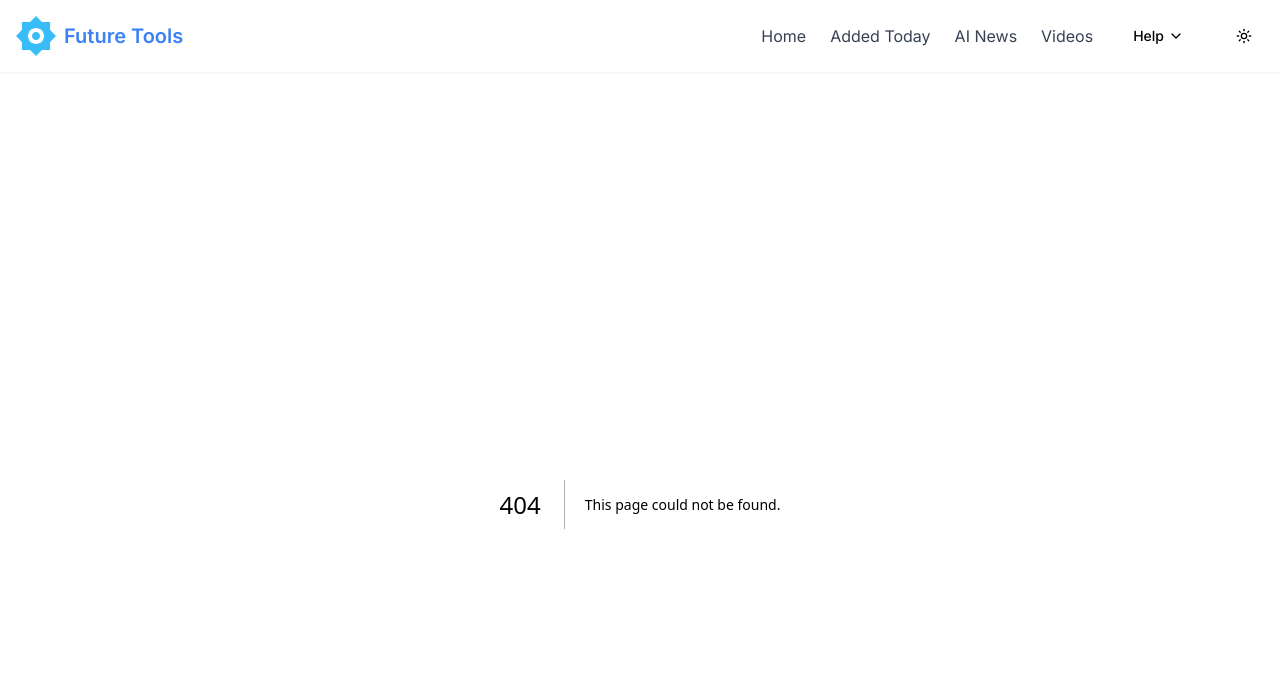
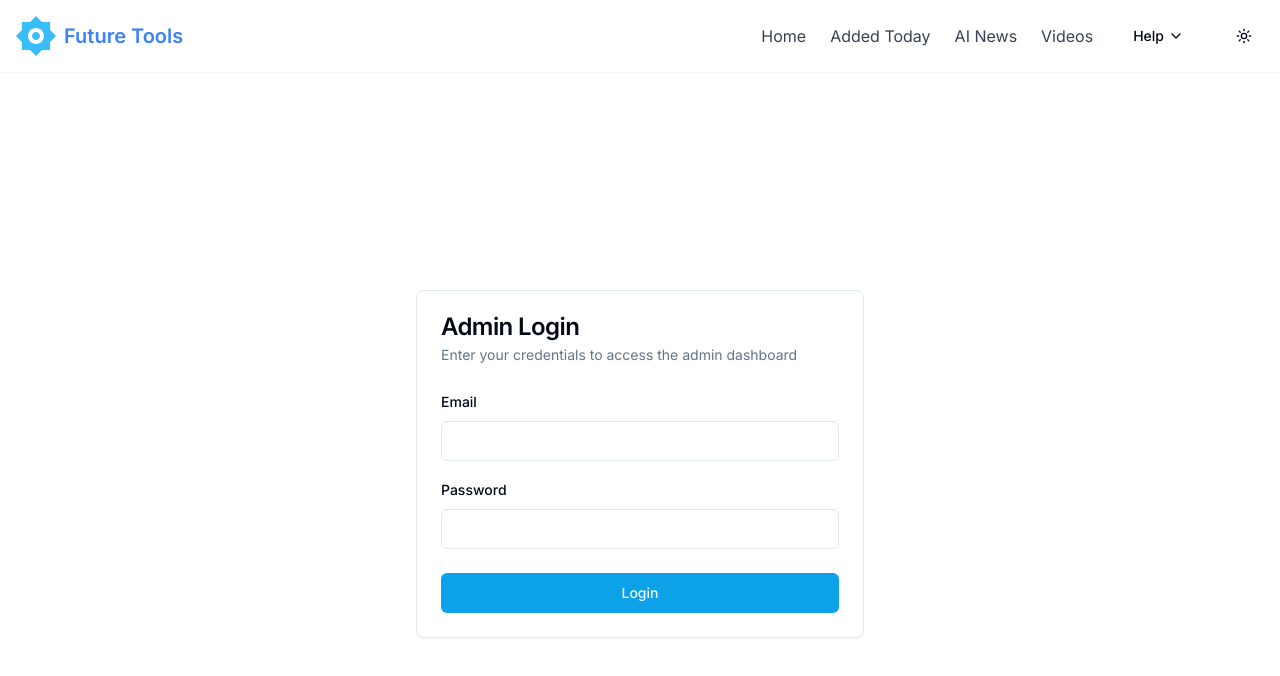
Before and after one commit to havinagpal/Ai_directory, a Next.js app: page /login in a window 1280 px wide. Before the commit this address had no page. Shown: the top 676 px of the page. Built offline with nearby package versions, Linux system fonts and the light colour scheme.

Commit message:
Add files via upload

```diff
--- /dev/null
+++ b/app/login/page.tsx
@@ -0,0 +1,74 @@
+"use client"
+
+import type React from "react"
+
+import { useState } from "react"
+import { useRouter } from "next/navigation"
+import { Button } from "@/components/ui/button"
+import { Input } from "@/components/ui/input"
+import { Label } from "@/components/ui/label"
+import { Card, CardContent, CardDescription, CardFooter, CardHeader, CardTitle } from "@/components/ui/card"
+
+export default function LoginPage() {
+  const router = useRouter()
+  const [email, setEmail] = useState("")
+  const [password, setPassword] = useState("")
+  const [isLoading, setIsLoading] = useState(false)
+
+  const handleSubmit = async (e: React.FormEvent) => {
+    e.preventDefault()
+    setIsLoading(true)
+
+    try {
+      // For demo purposes, we'll just check if the credentials match the admin account
+      if (email === "admin@futuretools.com" && password === "admin123") {
+        // Simulate successful login
+        setTimeout(() => {
+          router.push("/admin")
+          router.refresh()
+        }, 1000)
+      } else {
+        // Show error message
+        alert("Invalid email or password")
+      }
+    } catch (error) {
+      alert("Something went wrong. Please try again.")
+    } finally {
+      setIsLoading(false)
+    }
+  }
+
+  return (
+    <div className="flex justify-center items-center min-h-[calc(100vh-80px)]">
+      <Card className="w-full max-w-md">
+        <CardHeader>
+          <CardTitle>Admin Login</CardTitle>
+          <CardDescription>Enter your credentials to access the admin dashboard</CardDescription>
+        </CardHeader>
+        <form onSubmit={handleSubmit}>
+          <CardContent className="space-y-4">
+            <div className="space-y-2">
+              <Label htmlFor="email">Email</Label>
+              <Input id="email" type="email" value={email} onChange={(e) => setEmail(e.target.value)} required />
+            </div>
+            <div className="space-y-2">
+              <Label htmlFor="password">Password</Label>
+              <Input
+                id="password"
+                type="password"
+                value={password}
+                onChange={(e) => setPassword(e.target.value)}
+                required
+              />
+            </div>
+          </CardContent>
+          <CardFooter>
+            <Button type="submit" className="w-full" disabled={isLoading}>
+              {isLoading ? "Logging in..." : "Login"}
+            </Button>
+          </CardFooter>
+        </form>
+      </Card>
+    </div>
+  )
+}
```
